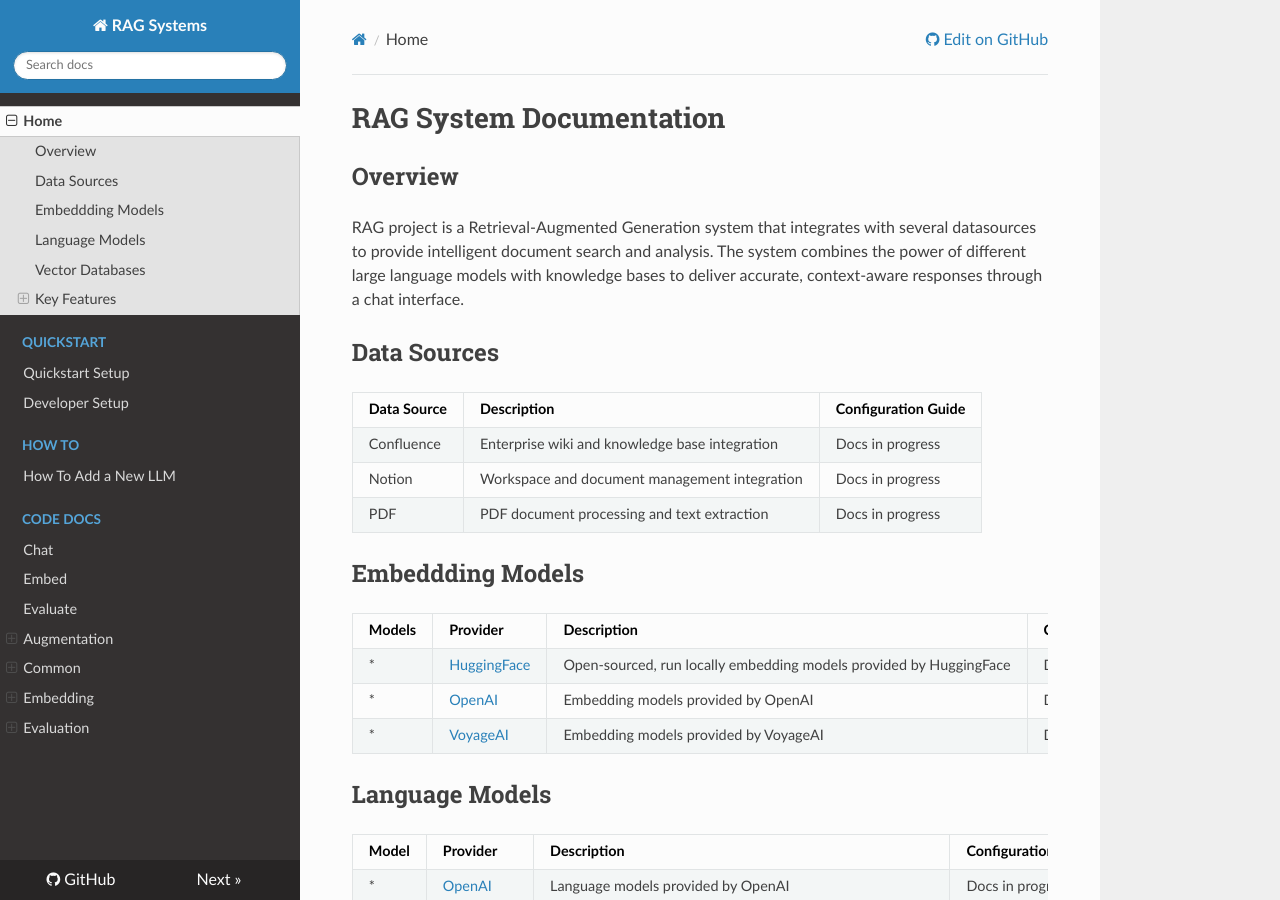
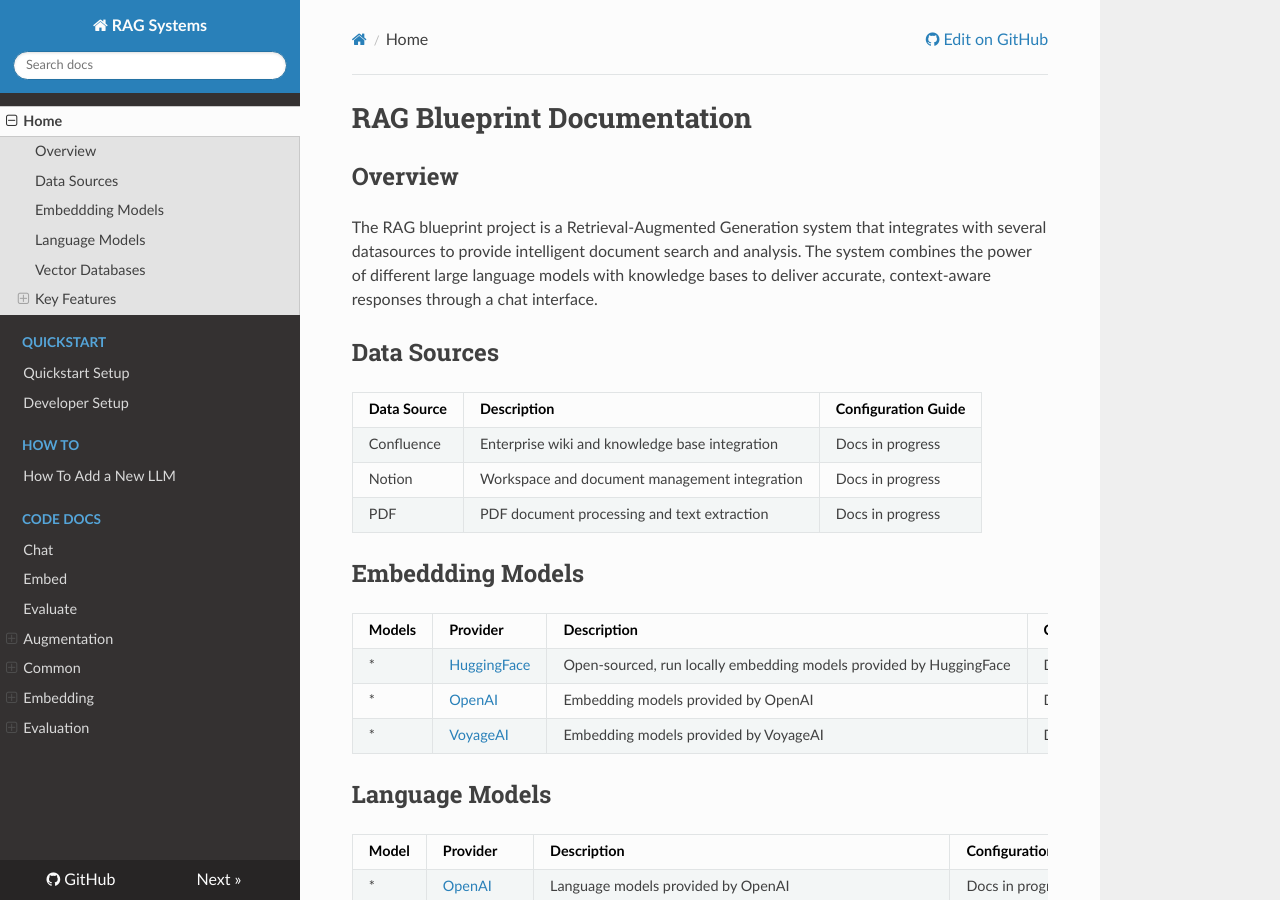
Before and after one commit to feld-m/rag_blueprint, an MkDocs documentation site: the page built from docs/index.md, in a window 1280 px wide and 900 px high. Built offline with MkDocs 1.6.1, drawn with Linux system fonts in a browser that asks for light colours; nearby versions of some CDN libraries.

Commit message:
update docs index

```diff
--- a/docs/index.md
+++ b/docs/index.md
@@ -1,7 +1,7 @@
-# RAG System Documentation
+# RAG Blueprint Documentation
 
 ## Overview
-RAG project is a Retrieval-Augmented Generation system that integrates with several datasources to provide intelligent document search and analysis. The system combines the power of different large language models with knowledge bases to deliver accurate, context-aware responses through a chat interface.
+The RAG blueprint project is a Retrieval-Augmented Generation system that integrates with several datasources to provide intelligent document search and analysis. The system combines the power of different large language models with knowledge bases to deliver accurate, context-aware responses through a chat interface.
 
 ## Data Sources
 
```
